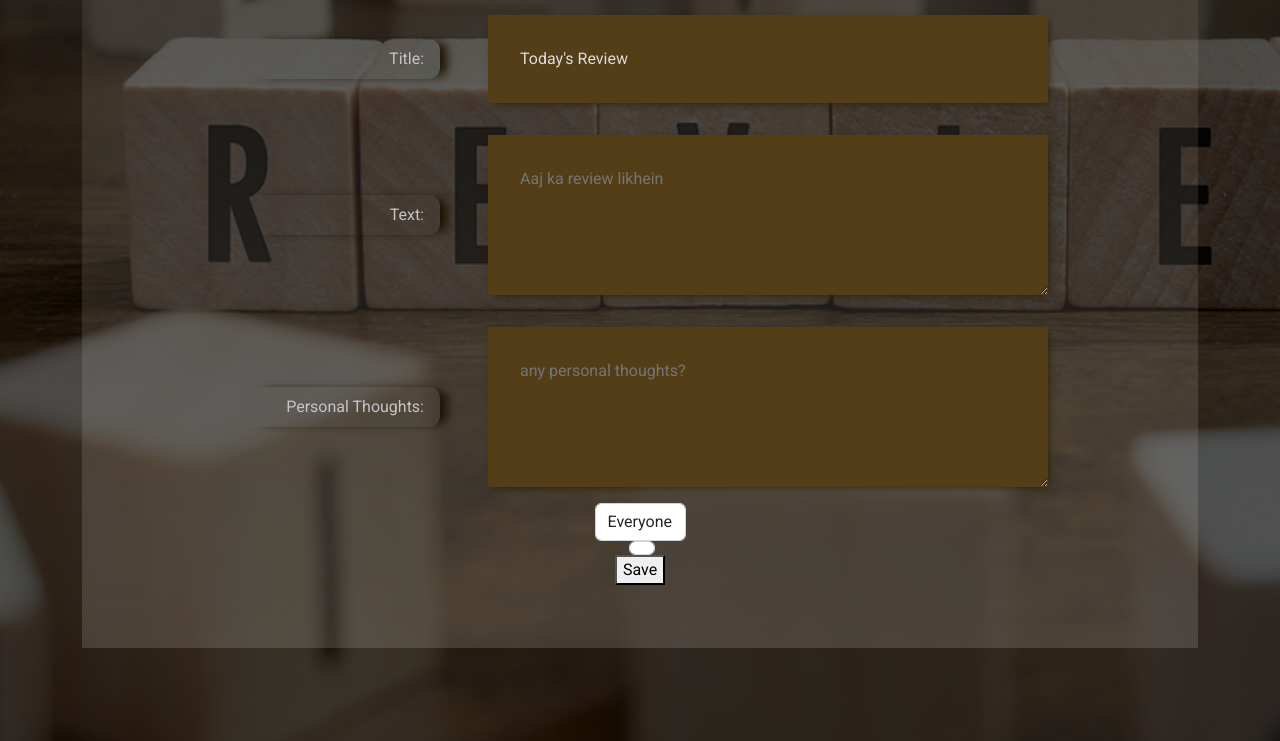
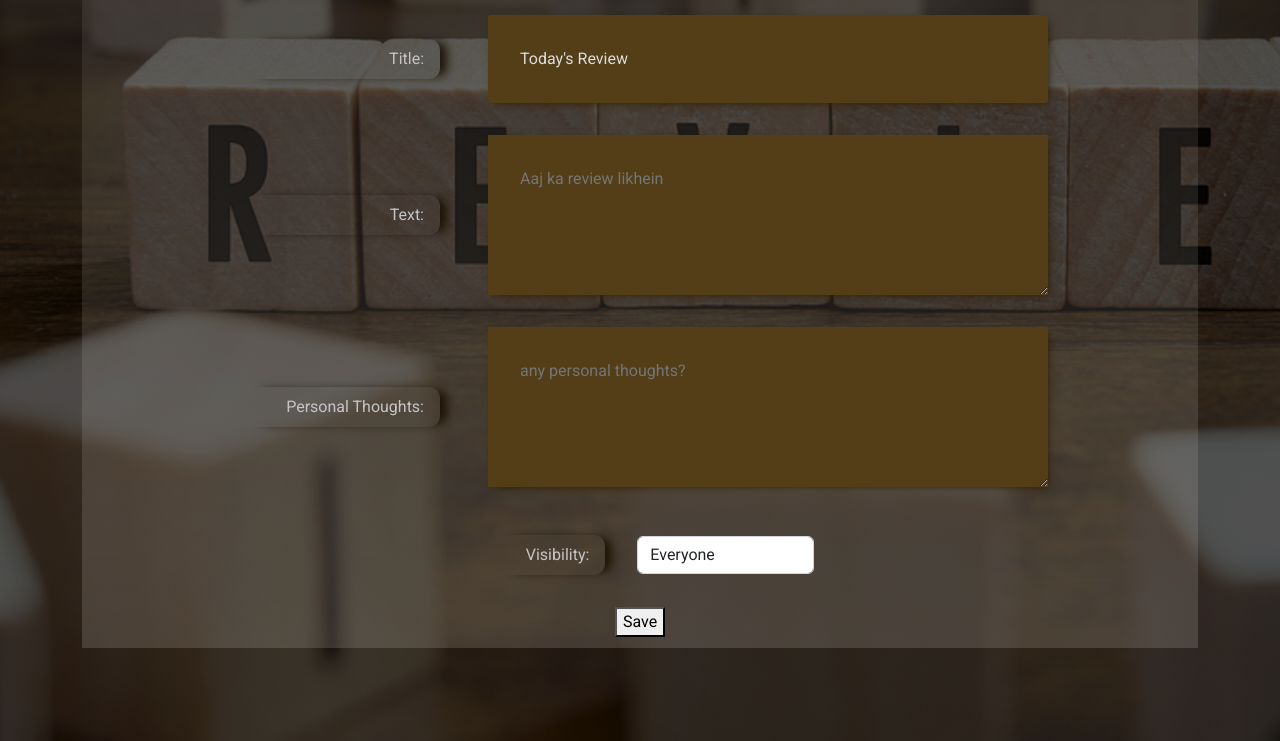
Before and after one commit to shalearkane/DailyReview, a Django app: page /review/write/ in a window 1280 px wide. Shown: the part 185-926 px from the top of the page. Run offline with Django 4.2, Linux system fonts and the light colour scheme; the visitor is signed in with stand-in values (Sample User, id 1); data that the repository does not hold is empty; some libraries are stand-ins or nearby versions.

Commit message:
Updated form

```diff
--- a/templates/review/form.html
+++ b/templates/review/form.html
@@ -23,11 +23,9 @@
                     <label for="personal_thoughts">Personal Thoughts:</label>
                     {% render_field form.personal_thoughts class="input" id="personal_thoughts" name="personal_thoughts" placeholder="any personal thoughts?"%}
                 </div>
-                <div class="form-group">
-                    {% render_field form.visibility class="form-control" %}
-                </div>
-                <div class="form-group">
-                    {% render_field form.published class="form-control" %}
+                <div class="form-group" id="field4">
+                    <label for="visibility">Visibility:</label>
+                    {% render_field form.visibility class="form-control" id="visibility" name="visibility"%}
                 </div>
                 <button type="submit" class="save">Save</button>
             </form>
```
